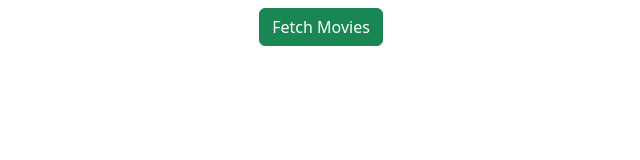
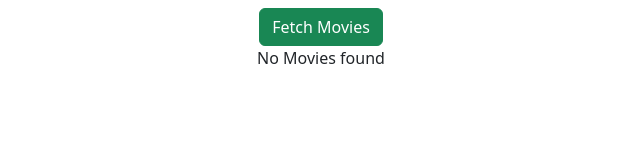
Before and after one commit to rishii-27/movie-app, a React (Create React App) app: page / in a window 1280 px wide. Shown: the top 160 px of the page, without its empty margins (319-959 px from the left). Built offline with nearby package versions, Linux system fonts and the light colour scheme.

Commit message:
Display Loading until data is fetched from API

```diff
--- a/src/App.js
+++ b/src/App.js
@@ -4,8 +4,10 @@
 
 function App() {
   const [movies, setMovies] = useState([]);
+  const [isLoading, setIsLoading] = useState(false);
 
   const fetchMovieHandler = async () => {
+    setIsLoading(true);
     try {
       const response = await fetch("https://swapi.dev/api/films/");
       if (!response.ok) {
@@ -23,6 +25,7 @@
           };
         });
         setMovies(transformedMovies);
+        setIsLoading(false);
       } else {
         throw new Error("Data structure from SWAPI is not as expected");
       }
@@ -40,7 +43,11 @@
       >
         Fetch Movies
       </button>
-      <DisplayMovies data={movies} />
+      <section>
+        {!isLoading && movies.length > 0 && <DisplayMovies data={movies} />}
+        {!isLoading && movies.length === 0 && <p>No Movies found</p>}
+        {isLoading && <p>Loading...</p>}
+      </section>
     </div>
   );
 }
```
